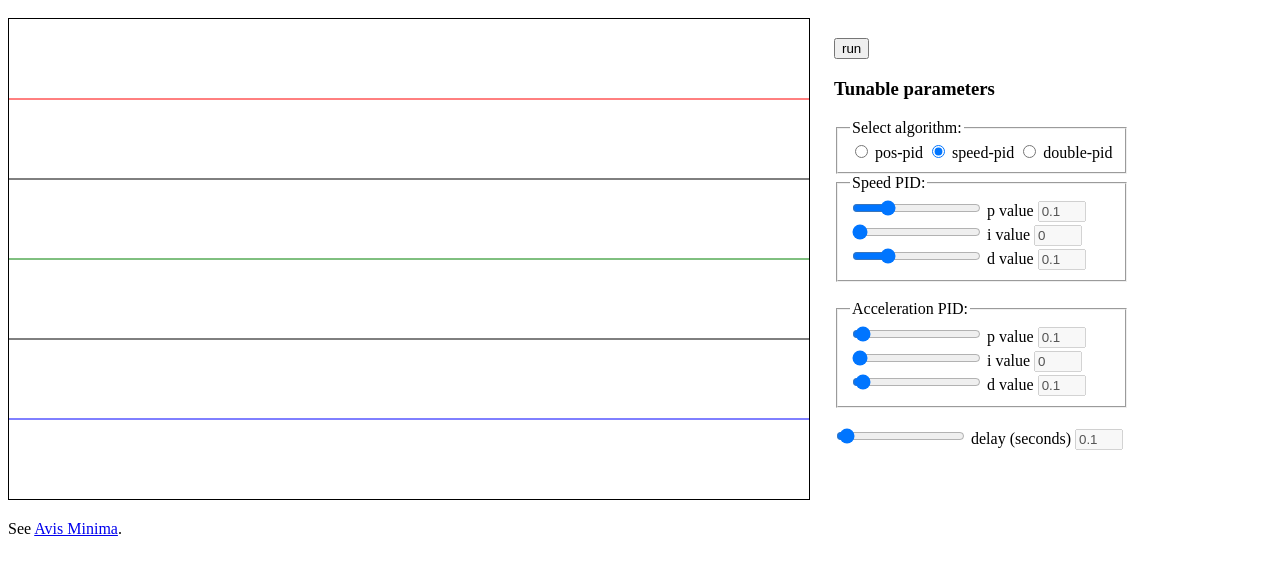
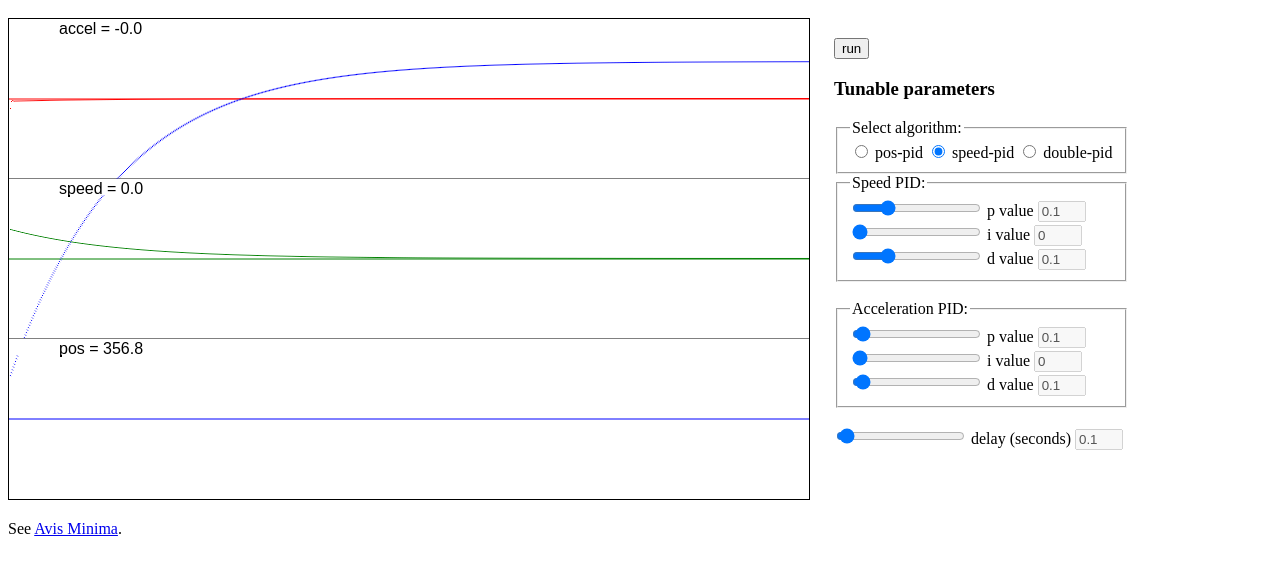
Before and after one commit to alexfernandez/diffusion-simulator, a plain HTML site: page accelerated-optimizer/index.html in a window 1280 px wide. Shown: the part 48-620 px from the top of the page. Drawn offline with Linux system fonts and the light colour scheme.

Commit message:
Separate graphical part

```diff
--- a/accelerated-optimizer/index.html
+++ b/accelerated-optimizer/index.html
@@ -2,6 +2,7 @@
 	<head>
 		<title>Accelerated optimizer simulator</title>
 		<script src="optimizer.js"></script>
+		<script src="loader.js"></script>
 		<style type="text/css">
 			#form {
 				display: inline-block;
--- /dev/null
+++ b/accelerated-optimizer/loader.js
@@ -0,0 +1,113 @@
+'use strict'
+
+const timeScale = 10
+
+// screen
+let screen
+
+window.onload = () => {
+	screen = new Screen()
+	screen.clear()
+	document.getElementById('run').onclick = resetSimulation
+	document.getElementById('p1value').oninput = resetSimulation
+	document.getElementById('i1value').oninput = resetSimulation
+	document.getElementById('d1value').oninput = resetSimulation
+	document.getElementById('p2value').oninput = resetSimulation
+	document.getElementById('i2value').oninput = resetSimulation
+	document.getElementById('d2value').oninput = resetSimulation
+	document.getElementById('delay').oninput = resetSimulation
+	console.log('running')
+	resetSimulation()
+}
+
+function resetSimulation() {
+	console.log('resetting')
+	screen.clear()
+	const drone = new Drone()
+	console.log('reset')
+	drone.algorithm = getRadioButton('algorithm')
+	const p1value = getParameter('p1value')
+	const i1value = getParameter('i1value')
+	const d1value = getParameter('d1value')
+	drone.speedComputer.weights = [p1value, i1value, d1value]
+	const p2value = getParameter('p2value')
+	const i2value = getParameter('i2value')
+	const d2value = getParameter('d2value')
+	drone.accelComputer.weights = [p2value, i2value, d2value]
+	drone.delay = getParameter('delay')
+	console.log(`pids weights: ${drone.speedComputer.weights}, ${drone.accelComputer.weights}, delay: ${drone.delay}`)
+	run(drone, screen)
+}
+
+function getParameter(name) {
+	return parseFloat(document.getElementById(name).value)
+}
+
+function getRadioButton(name) {
+	return document.querySelector(`input[name="${name}"]:checked`).value
+}
+
+class Screen {
+	canvas = null
+	width = 0
+	height = 0
+	ctx = null
+	updater = null
+	fontSize = 16
+	first = 0
+	second = 0
+	third = 0
+
+	constructor() {
+		this.canvas = document.getElementById('canvas')
+		this.width = this.canvas.width
+		this.height = this.canvas.height
+		this.first = this.height / 3
+		this.second = 2 * this.height / 3
+		this.third = this.height
+		this.axis = this.height / 6
+		this.ctx = this.canvas.getContext('2d');
+		this.ctx.font = '16px sans-serif'
+		this.ctx.clearRect(0, 0, this.width, this.height)
+		this.canvas.addEventListener('mousemove', e => this.showCoords(e))
+		this.maxTime = this.width / timeScale
+	}
+
+	clear() {
+		this.ctx.clearRect(0, 0, this.width, this.height)
+		this.line2d([0, this.axis], [this.width, this.axis], 'red')
+		this.line2d([0, this.first], [this.width, this.first], 'black')
+		this.line2d([0, this.first + this.axis], [this.width, this.first + this.axis], 'green')
+		this.line2d([0, this.second], [this.width, this.second], 'black')
+		this.line2d([0, this.second + this.axis], [this.width, this.second + this.axis], 'blue')
+	}
+
+	draw(drone, time) {
+		this.ctx.clearRect(0, 0, this.width, this.fontSize)
+		this.ctx.fillText(`accel = ${drone.accel.toFixed(1)}`, 50, this.fontSize - 1)
+		this.ctx.clearRect(0, this.first, this.width, this.fontSize)
+		this.ctx.fillText(`speed = ${drone.speed.toFixed(1)}`, 50, this.first + this.fontSize - 1)
+		this.ctx.clearRect(0, this.second, this.width, this.fontSize)
+		this.ctx.fillText(`pos = ${drone.pos.toFixed(1)}`, 50, this.second + this.fontSize - 1)
+		const x = timeScale * time
+		this.plot2d([x, this.axis - drone.accel - 1], 'red')
+		this.plot2d([x, this.first + this.axis - drone.speed - 1], 'green')
+		this.plot2d([x, this.second + this.axis - drone.pos - 1], 'blue')
+	}
+
+	plot2d([x, y], color) {
+		return this.line2d([x, y], [x+1, y+1], color)
+	}
+
+	line2d([x1, y1], [x2, y2], color) {
+		this.ctx.strokeStyle = color
+		this.ctx.beginPath()
+		this.ctx.moveTo(x1, y1)
+		this.ctx.lineTo(x2, y2)
+		this.ctx.stroke()
+	}
+
+	showCoords(e) {
+		this.canvas.title = `${e.offsetX / timeScale} s`
+	}
+}
--- a/accelerated-optimizer/optimizer.js
+++ b/accelerated-optimizer/optimizer.js
@@ -3,71 +3,20 @@
 // time
 const dt = 0.1
 let time = 0
-const timeScale = 10
 const maxIntegralError = 4000
-
-// drone characterization
-let drone
 
 // drone movement
 const maxAccel = 10
 
-// screen
-let screen
-
-window.onload = () => {
-	screen = new Screen()
-	resetSimulation()
-	screen.clear()
-	document.getElementById('run').onclick = resetSimulation
-	document.getElementById('p1value').oninput = resetSimulation
-	document.getElementById('i1value').oninput = resetSimulation
-	document.getElementById('d1value').oninput = resetSimulation
-	document.getElementById('p2value').oninput = resetSimulation
-	document.getElementById('i2value').oninput = resetSimulation
-	document.getElementById('d2value').oninput = resetSimulation
-	document.getElementById('delay').oninput = resetSimulation
-	console.log('running')
-	run()
-}
-
-function run() {
-	drone.algorithm = getRadioButton('algorithm')
-	const p1value = getParameter('p1value')
-	const i1value = getParameter('i1value')
-	const d1value = getParameter('d1value')
-	drone.speedComputer.weights = [p1value, i1value, d1value]
-	const p2value = getParameter('p2value')
-	const i2value = getParameter('i2value')
-	const d2value = getParameter('d2value')
-	drone.accelComputer.weights = [p2value, i2value, d2value]
-	drone.delay = getParameter('delay')
-	console.log(`pids weights: ${drone.speedComputer.weights}, ${drone.accelComputer.weights}, delay: ${drone.delay}`)
-	while (time * timeScale < screen.width) {
-		update(dt)
-		screen.draw()
+function run(drone, screen) {
+	time = 0
+	while (time < screen.maxTime) {
+		update(drone, dt)
+		screen.draw(drone, time)
 	}
 }
 
-function resetSimulation() {
-	console.log('resetting')
-	screen.clear()
-	time = 0
-	drone = new Drone()
-	console.log('reset')
-	run()
-}
-
-function getParameter(name) {
-	return parseFloat(document.getElementById(name).value)
-}
-
-function getRadioButton(name) {
-	return document.querySelector(`input[name="${name}"]:checked`).value
-}
-
-
-function update(dt) {
+function update(drone, dt) {
 	const newTime = time + dt
 	drone.update(dt)
 	time = newTime
@@ -145,13 +94,6 @@ class Drone {
 		return targetAccel
 	}
 
-	draw() {
-		const x = timeScale * time
-		screen.plot2d([x, screen.axis - this.accel - 1], 'red')
-		screen.plot2d([x, screen.first + screen.axis - this.speed - 1], 'green')
-		screen.plot2d([x, screen.second + screen.axis - this.pos - 1], 'blue')
-	}
-
 	convertEndpoint(endpoint) {
 		const inertial = this.convertToInertial(endpoint)
 		const start = sum(this.pos, scale(inertial, this.brokenSeparation))
@@ -224,67 +166,6 @@ class PidComputer {
 	}
 }
 
-class Screen {
-	canvas = null
-	width = 0
-	height = 0
-	ctx = null
-	updater = null
-	fontSize = 16
-	first = 0
-	second = 0
-	third = 0
-
-	constructor() {
-		this.canvas = document.getElementById('canvas')
-		this.width = this.canvas.width
-		this.height = this.canvas.height
-		this.first = this.height / 3
-		this.second = 2 * this.height / 3
-		this.third = this.height
-		this.axis = this.height / 6
-		this.ctx = this.canvas.getContext('2d');
-		this.ctx.font = '16px sans-serif'
-		this.ctx.clearRect(0, 0, this.width, this.height)
-		this.canvas.addEventListener('mousemove', e => this.showCoords(e))
-	}
-
-	clear() {
-		this.ctx.clearRect(0, 0, this.width, this.height)
-		this.line2d([0, this.axis], [this.width, this.axis], 'red')
-		this.line2d([0, this.first], [this.width, this.first], 'black')
-		this.line2d([0, this.first + this.axis], [this.width, this.first + this.axis], 'green')
-		this.line2d([0, this.second], [this.width, this.second], 'black')
-		this.line2d([0, this.second + this.axis], [this.width, this.second + this.axis], 'blue')
-	}
-
-	draw() {
-		this.ctx.clearRect(0, 0, this.width, this.fontSize)
-		this.ctx.fillText(`accel = ${drone.accel.toFixed(1)}`, 50, this.fontSize - 1)
-		this.ctx.clearRect(0, this.first, this.width, this.fontSize)
-		this.ctx.fillText(`speed = ${drone.speed.toFixed(1)}`, 50, this.first + this.fontSize - 1)
-		this.ctx.clearRect(0, this.second, this.width, this.fontSize)
-		this.ctx.fillText(`pos = ${drone.pos.toFixed(1)}`, 50, this.second + this.fontSize - 1)
-		drone.draw()
-	}
-
-	plot2d([x, y], color) {
-		return this.line2d([x, y], [x+1, y+1], color)
-	}
-
-	line2d([x1, y1], [x2, y2], color) {
-		this.ctx.strokeStyle = color
-		this.ctx.beginPath()
-		this.ctx.moveTo(x1, y1)
-		this.ctx.lineTo(x2, y2)
-		this.ctx.stroke()
-	}
-
-	showCoords(e) {
-		this.canvas.title = `${e.offsetX / timeScale} s`
-	}
-}
-
 function limitMax(value, maxValue) {
 	if (value > maxValue) {
 		return maxValue
```
